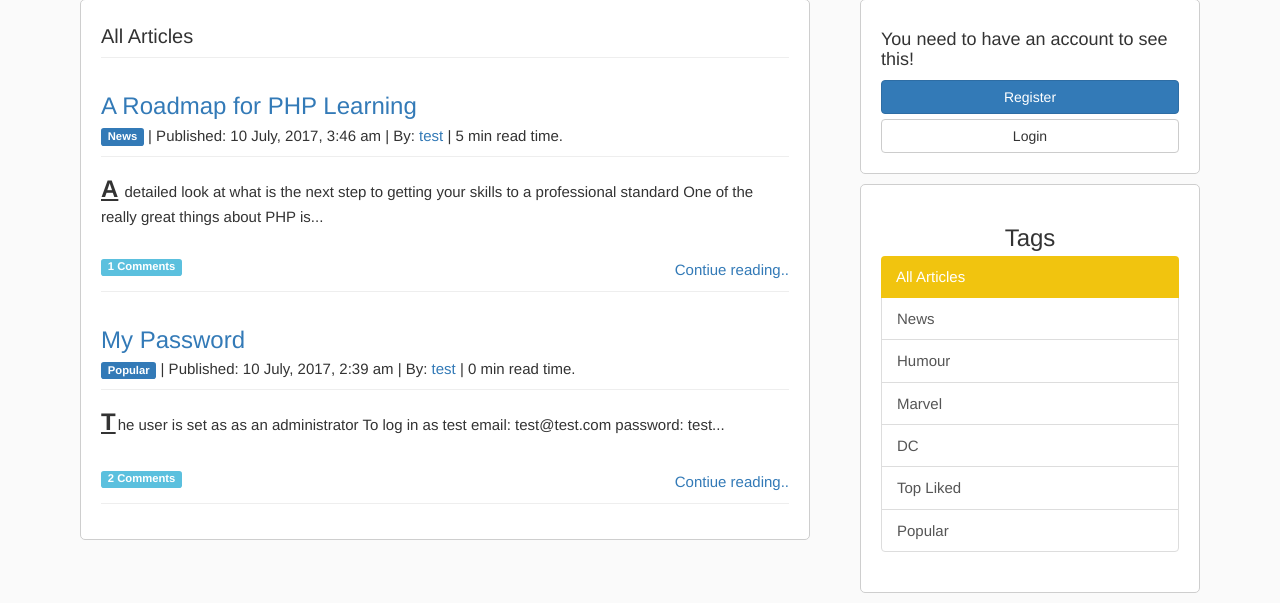
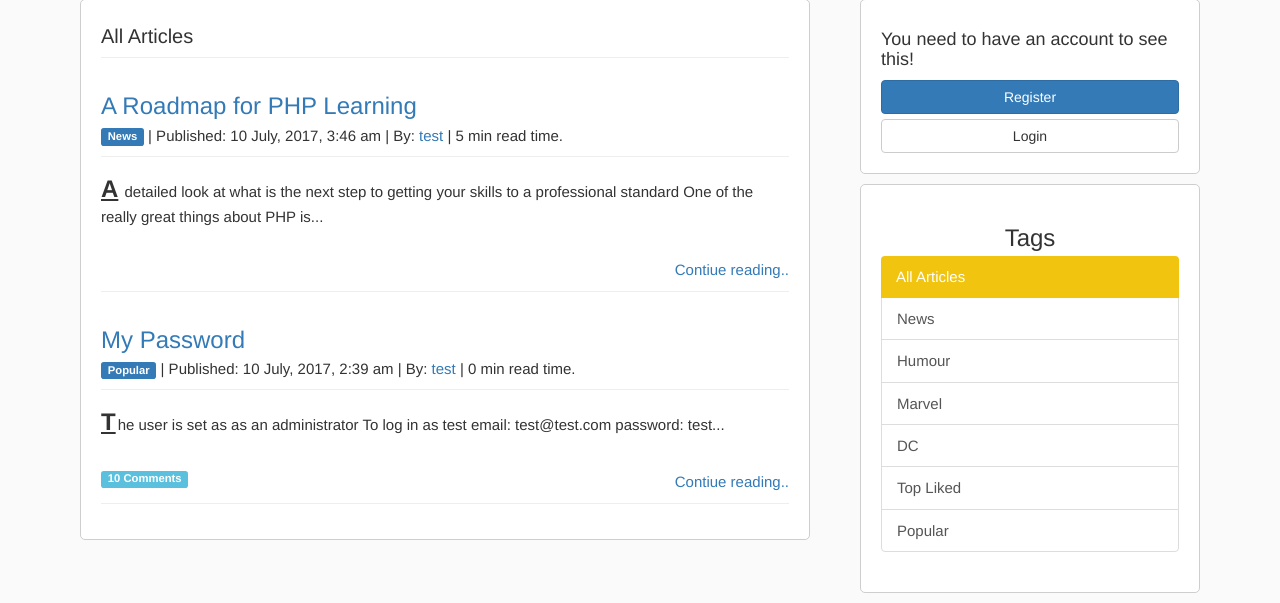
Before and after one commit to Shan1983/comicbits, a PHP site: page /index.php in a window 1280 px wide. Shown: the part 365-968 px from the top of the page. Run offline with PHP 8.4, Linux system fonts and the light colour scheme; data comes from the database, SQL or seed files in the repository; data that the repository does not hold is empty.

Commit message:
fixed coment count on index page to reflect the actual number of comments

```diff
--- a/helpers/db_helper.php
+++ b/helpers/db_helper.php
@@ -5,7 +5,7 @@
 // get total comments for articles
 function commentCount($article_id) {
     $db = new Database();
-    $db->query("SELECT * FROM comments WHERE article_id = :article_id");
+    $db->query("SELECT * FROM comment WHERE article_id = :article_id");
     $db->bind(':article_id', $article_id);
     $res = $db->resultSet();
     return count($res);
--- a/views/indexpage.php
+++ b/views/indexpage.php
@@ -42,6 +42,7 @@
                                             <br>
                                             <span class="pull-left label label-info"><?php if (commentCount($article->id)) {
                                                     echo commentCount($article->id) . ' Comments';
+
                                                 } else {
                                                     echo '';
                                                 } ?></span>
```
